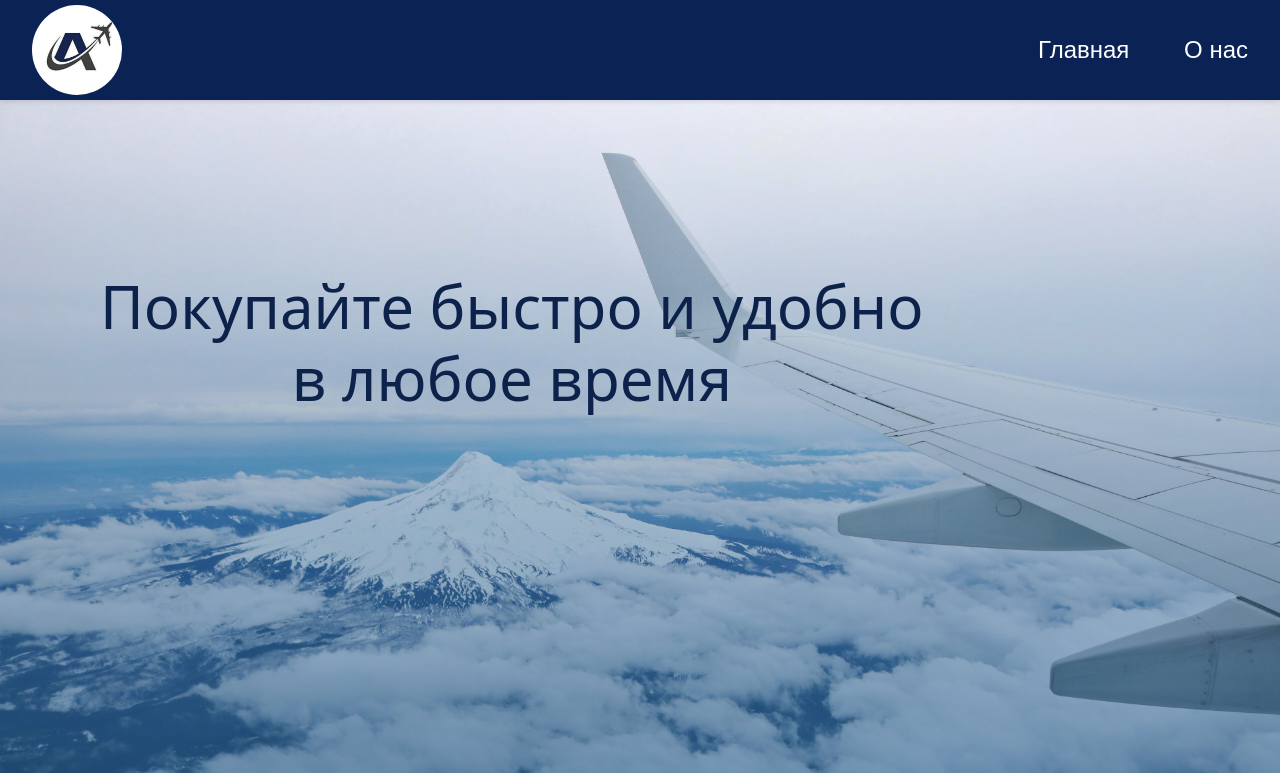
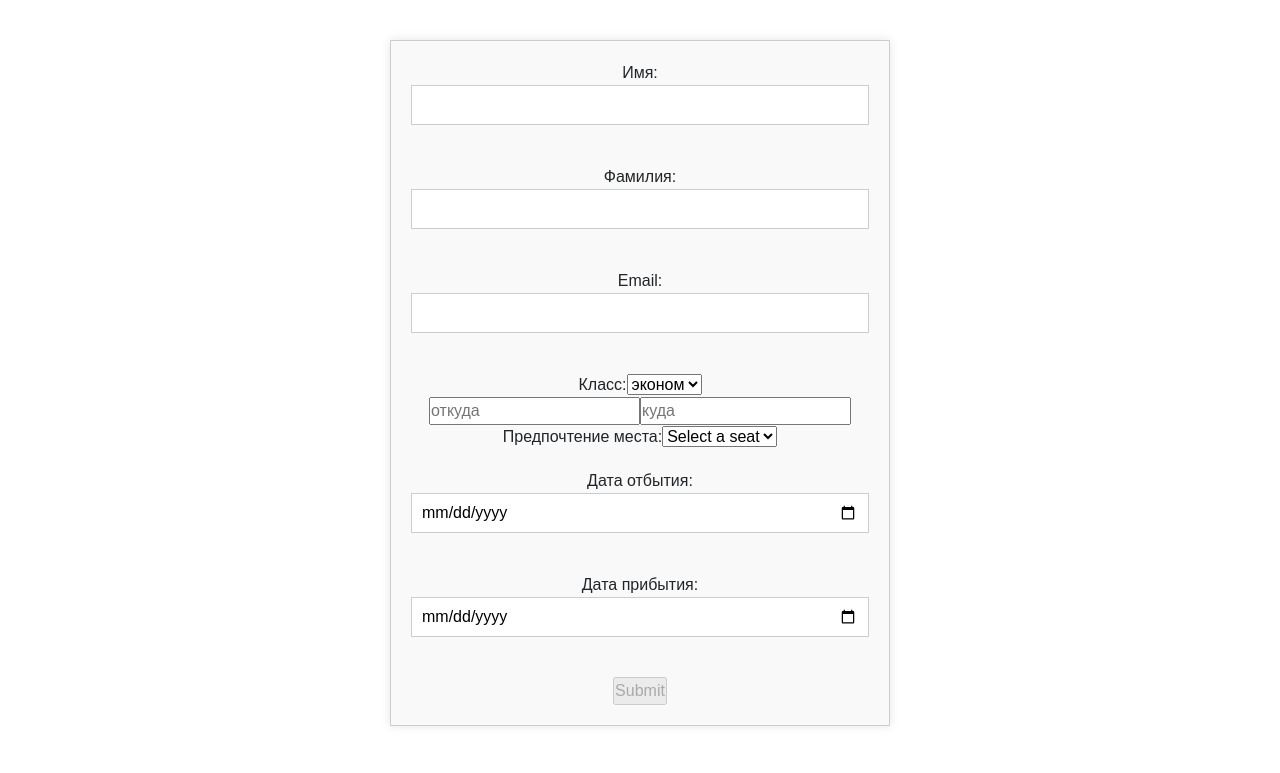
Before and after one commit to 1table/AviaAsia, a React (Create React App) app: page / in a window 1280 px wide. Shown: the top 773 px of the page. Built offline with nearby package versions, Linux system fonts and the light colour scheme.

Commit message:
add react hook form

```diff
--- a/package.json
+++ b/package.json
@@ -10,6 +10,7 @@
     "react": "^18.3.1",
     "react-bootstrap": "^2.10.2",
     "react-dom": "^18.3.1",
+    "react-hook-form": "^7.51.5",
     "react-router-dom": "^6.23.0",
     "react-scripts": "5.0.1",
     "server": "^1.0.39",
--- a/src/App.js
+++ b/src/App.js
@@ -9,6 +9,7 @@ import About from './pages/About/About';
 import Search from './components/search/search1'
 import Search2 from './components/search/search2'
 import Registration from './pages/Registration/Registration';
+import RegistrationForm from './components/RegistrationForm/RegistrationForm';
 // import Ticket from './assets/Registration/RegistrationForm'
 
 
@@ -16,7 +17,8 @@ function App() {
   return (
     <div className="App">
       <BrowserRouter>
-      <Header />
+      {/* <Header /> */}
+      <RegistrationForm />
       <Routes>
         <Route path ='/' element={<Home/>} />
         <Route path ='/about' element={<About/>} />
--- a/src/components/RegistrationForm/RegistrationForm.jsx
+++ b/src/components/RegistrationForm/RegistrationForm.jsx
@@ -1,135 +1,353 @@
-import React, { useState } from 'react';
+import React from 'react';
+import { isValidDateValue } from '@testing-library/user-event/dist/utils';
+import { useForm } from 'react-hook-form';
 import Ticket from '../Ticket/Ticket';
-import s from './RegistrationForm.module.css'
-
+import s from './RegistrationForm.module.css';
 import SearchForm from '../SeachForm/SeachForm';
 
-function RegistrationForm() {
-  const [firstName, setFirstName] = useState('');
-  const [lastName, setLastName] = useState('');
-  const [email, setEmail] = useState('');
-  const [seat, setSeat] = useState('');
-  // const [Ticket, setTicket] = useState(false);
-  const [isTicket, setIsTicket] = useState(false);
-  const [departureDate, setDepartureDate] = useState('');
-  const [arrivalDate, setArrivalDate] = useState('');
-  const [Class, setClass] = useState('');
+const RegistrationForm = () => {
+  const {
+    register,
+    formState: { errors, isValid },
+    handleSubmit,
+    reset,
+  } = useForm({
+    mode: 'onBlur',
+  });
 
-  const [inputValue, setInputValue] = useState('');
-  const [inputValue2, setInputValue2] = useState('');
-
-  const handleSubmit = (event) => {
-    event.preventDefault();
-    setIsTicket(true);
-  };
-
-  const handleClose = () => {
-    setIsTicket(false);
+  const onSubmit = (data) => {
+    alert(JSON.stringify(data));
+    reset();
   };
 
   return (
-    <>
-      <form onSubmit={handleSubmit} className={s.registration_container}>
+    <div>
+      <form onSubmit={handleSubmit(onSubmit)} className={s.registration_container}>
         <div className={s.registration_div}>
           Имя:
           <input
             type="text"
-            value={firstName}
-            onChange={(e) => setFirstName(e.target.value)}
+            {...register('firstName', {
+              required: 'поле обязательно к заполнению',
+              minLength: {
+                value: 5,
+                message: 'Минимум 5 символов.',
+              },
+            })}
             className={s.registration_input}
           />
+          {errors?.firstName && <p className={s.error}>{errors?.firstName?.message || 'Error!'}</p>}
         </div>
+
         <div className={s.registration_div}>
           Фамилия:
           <input
             type="text"
-            value={lastName}
-            onChange={(e) => setLastName(e.target.value)}
+            {...register('lastName', {
+              required: 'поле обязательно к заполнению',
+              minLength: {
+                value: 5,
+                message: 'Минимум 5 символов.',
+              },
+            })}
             className={s.registration_input}
           />
+          {errors?.lastName && <p className={s.error}>{errors?.lastName?.message || 'Error!'}</p>}
         </div>
+
         <div className={s.registration_div}>
           Email:
           <input
             type="email"
-            value={email}
-            onChange={(e) => setEmail(e.target.value)}
+            {...register('email', {
+              required: 'поле обязательно к заполнению',
+              pattern: {
+                value: /^[A-Z0-9._%+-]+@[A-Z0-9.-]+\.[A-Z]{2,}$/i,
+                message: 'Invalid email address',
+              },
+            })}
             className={s.registration_input}
           />
+          {errors?.email && <p className={s.error}>{errors?.email?.message || 'Error!'}</p>}
         </div>
+
         <div>
           Класс:
-          <select value={Class} onChange={(e) => setClass(e.target.value)}>
+          <select {...register('Class', { required: 'поле обязательно к заполнению' })}>
             <option value="econom">эконом</option>
             <option value="business">бизнес</option>
           </select>
 
           <SearchForm />
+        </div>
 
-        </div>
         <div className={s.registration_div}>
           Предпочтение места:
-          <select value={seat} onChange={(e) => setSeat(e.target.value)}>
+          <select {...register('seat', { required: 'поле обязательно к заполнению' })}>
             <option value="">Select a seat</option>
-            <option value="1A"> 1A </option>
-            <option value="1B"> 1B </option>
-            <option value="1C"> 1C </option>
-            <option value="2A"> 2A </option>
-            <option value="2B"> 2B </option>
-            <option value="2C"> 2C </option>
-            <option value="3A"> 3A </option>
-            <option value="3B"> 3B </option>
-            <option value="3C"> 3C </option>
+            <option value="1A">1A</option>
+            <option value="1B">1B</option>
+            <option value="1C">1C</option>
+            <option value="2A">2A</option>
+            <option value="2B">2B</option>
+            <option value="2C">2C</option>
+            <option value="3A">3A</option>
+            <option value="3B">3B</option>
+            <option value="3C">3C</option>
 
-            <option value="1A"> 1D </option>
-            <option value="1B"> 1E </option>
-            <option value="1C"> 1F </option>
-            <option value="2A"> 2D </option>
-            <option value="2B"> 2E </option>
-            <option value="2C"> 2F </option>
-            <option value="3A"> 3D </option>
-            <option value="3B"> 3E </option>
-            <option value="3C"> 3F </option>
+            <option value="1A">1D</option>
+            <option value="1B">1E</option>
+            <option value="1C">1F</option>
+            <option value="2A">2D</option>
+            <option value="2B">2E</option>
+            <option value="2C">2F</option>
+            <option value="3A">3D</option>
+            <option value="3B">3E</option>
+            <option value="3C">3F</option>
           </select>
         </div>
+
         <div className={s.registration_div}>
           Дата отбытия:
           <input
             type="date"
-          value={departureDate}
-          onChange={(e) => setDepartureDate(e.target.value)}
+            {...register('departureDate', { required: 'поле обязательно к заполнению' })}
             className={s.registration_input}
           />
         </div>
+
         <div className={s.registration_div}>
           Дата прибытия:
           <input
             type="date"
-          value={arrivalDate}
-          onChange={(e) => setArrivalDate(e.target.value)}
+            {...register('arrivalDate', { required: 'поле обязательно к заполнению' })}
             className={s.registration_input}
           />
         </div>
-      <button type="submit" className={s.registration_button} class="btn btn-primary btn-lg">Купить билет</button>
+        <input type="submit" disabled={!isValid}/>
       </form>
 
-      {/* {Ticket && < Ticket firstName={firstName} lastName={lastName} email={email} seat={seat} departureTime={departureTime} arrivalTime={arrivalTime} Class={Class} onClose={handleClose} />}
-    </> */}
-        {isTicket &&
-          <Ticket firstName={firstName}
-          lastName={lastName}
-          email={email}
-          seat={seat}
-          departureDate={departureDate}
-          arrivalDate={arrivalDate}
-          Class={Class}
-          where={inputValue}
-          back={inputValue2}
+      {isValid && (
+        <Ticket
+          firstName={register.firstName}
+          lastName={register.lastName}
+          email={register.email}
+          seat={register.seat}
+          departureDate={register.departureDate}
+          arrivalDate={register.arrivalDate}
+          Class={register.Class}
+        />
+      )}
+    </div>
+  );
+};
+
+export default RegistrationForm;
 
 
-          onClose={handleClose} />}
-    </>
-  );
-}
 
-export default RegistrationForm;
+
+
+
+  // import { isValidDateValue } from '@testing-library/user-event/dist/utils';
+  // import React from 'react'
+  // import { useForm } from 'react-hook-form'
+
+  // const RegistrationForm = () => {
+  // const {
+  //   register,
+  //   formState: { errors, isValid },
+  //   handleSubmit,
+  //   reset,
+  // } = useForm({
+  //   mode: "onBlur"
+  // });
+
+  // const onSubmit =(data) => {
+  //   alert(JSON.stringify(data));
+  //   reset();
+  // }
+
+  //   return (
+  //     <div>
+  //       <form onSubmit={handleSubmit(onSubmit)}>
+  //         <label>
+  //           First Name:
+  //           <input
+  //           {...register('firstName',{
+  //             required: "поле обязательно к заполнению",
+  //             minLength: {
+  //               value: 5,
+  //               message: "Минимум 5 символов."
+  //             }
+  //           })}/>
+  //         </label>
+  //         <div>
+  //           {errors?.firstName && <p>{errors?.firstName?.message || "Error!"}</p>}
+  //         </div>
+
+  //         <label>
+  //           Last Name:
+  //           <input
+  //           {...register('lastName',{
+  //             required: "поле обязательно к заполнению",
+  //             minLength: {
+  //               value: 5,
+  //               message: "Минимум 5 символов."
+  //             }
+  //           })}/>
+  //         </label>
+  //         <div>
+  //           {errors?.lastName && <p>{errors?.lastName?.message || "Error!"}</p>}
+  //         </div>
+
+  //         <input type="submit" disabled={!isValid}/>
+  //       </form>
+  //     </div>
+  //   )
+  // }
+
+
+
+  // export default RegistrationForm;
+
+
+
+
+
+
+  // import React, { useState } from 'react';
+  // import Ticket from '../Ticket/Ticket';
+  // import s from './RegistrationForm.module.css'
+
+  // import SearchForm from '../SeachForm/SeachForm';
+
+  // function RegistrationForm() {
+  //   const [firstName, setFirstName] = useState('');
+  //   const [lastName, setLastName] = useState('');
+  //   const [email, setEmail] = useState('');
+  //   const [seat, setSeat] = useState('');
+  //   // const [Ticket, setTicket] = useState(false);
+  //   const [isTicket, setIsTicket] = useState(false);
+  //   const [departureDate, setDepartureDate] = useState('');
+  //   const [arrivalDate, setArrivalDate] = useState('');
+  //   const [Class, setClass] = useState('');
+
+  //   const [inputValue, setInputValue] = useState('');
+  //   const [inputValue2, setInputValue2] = useState('');
+
+  //   const handleSubmit = (event) => {
+  //     event.preventDefault();
+  //     setIsTicket(true);
+  //   };
+
+  //   const handleClose = () => {
+  //     setIsTicket(false);
+  //   };
+
+  //   return (
+  //     <>
+  //       <form onSubmit={handleSubmit} className={s.registration_container}>
+  //         <div className={s.registration_div}>
+  //           Имя:
+  //           <input
+  //             type="text"
+  //             value={firstName}
+  //             onChange={(e) => setFirstName(e.target.value)}
+  //             className={s.registration_input}
+  //           />
+  //         </div>
+  //         <div className={s.registration_div}>
+  //           Фамилия:
+  //           <input
+  //             type="text"
+  //             value={lastName}
+  //             onChange={(e) => setLastName(e.target.value)}
+  //             className={s.registration_input}
+  //           />
+  //         </div>
+  //         <div className={s.registration_div}>
+  //           Email:
+  //           <input
+  //             type="email"
+  //             value={email}
+  //             onChange={(e) => setEmail(e.target.value)}
+  //             className={s.registration_input}
+  //           />
+  //         </div>
+  //         <div>
+  //           Класс:
+  //           <select value={Class} onChange={(e) => setClass(e.target.value)}>
+  //             <option value="econom">эконом</option>
+  //             <option value="business">бизнес</option>
+  //           </select>
+
+  //           <SearchForm />
+
+  //         </div>
+  //         <div className={s.registration_div}>
+  //          Предпочтение места:
+  //           <select value={seat} onChange={(e) => setSeat(e.target.value)}>
+  //             <option value="">Select a seat</option>
+  //             <option value="1A"> 1A </option>
+  //             <option value="1B"> 1B </option>
+  //             <option value="1C"> 1C </option>
+  //             <option value="2A"> 2A </option>
+  //             <option value="2B"> 2B </option>
+  //             <option value="2C"> 2C </option>
+  //             <option value="3A"> 3A </option>
+  //             <option value="3B"> 3B </option>
+  //             <option value="3C"> 3C </option>
+
+  //             <option value="1A"> 1D </option>
+  //             <option value="1B"> 1E </option>
+  //             <option value="1C"> 1F </option>
+  //             <option value="2A"> 2D </option>
+  //             <option value="2B"> 2E </option>
+  //             <option value="2C"> 2F </option>
+  //             <option value="3A"> 3D </option>
+  //             <option value="3B"> 3E </option>
+  //             <option value="3C"> 3F </option>
+  //           </select>
+  //         </div>
+  //         <div className={s.registration_div}>
+  //         Дата отбытия:
+  //         <input
+  //           type="date"
+  //           value={departureDate}
+  //           onChange={(e) => setDepartureDate(e.target.value)}
+  //           className={s.registration_input}
+  //         />
+  //       </div>
+  //       <div className={s.registration_div}>
+  //        Дата прибытия:
+  //         <input
+  //           type="date"
+  //           value={arrivalDate}
+  //           onChange={(e) => setArrivalDate(e.target.value)}
+  //           className={s.registration_input}
+  //         />
+  //         </div>
+  //       <button type="submit" className={s.registration_button} class="btn btn-primary btn-lg">Купить билет</button>
+  //       </form>
+
+  //       {/* {Ticket && < Ticket firstName={firstName} lastName={lastName} email={email} seat={seat} departureTime={departureTime} arrivalTime={arrivalTime} Class={Class} onClose={handleClose} />}
+  //     </> */}
+  //         {isTicket &&
+  //           <Ticket firstName={firstName}
+  //           lastName={lastName}
+  //           email={email}
+  //           seat={seat}
+  //           departureDate={departureDate}
+  //           arrivalDate={arrivalDate}
+  //           Class={Class}
+  //           where={inputValue}
+  //           back={inputValue2}
+
+
+  //           onClose={handleClose} />}
+  //     </>
+  //   );
+  // }
+
+  // export default RegistrationForm;
--- a/src/components/RegistrationForm/RegistrationForm.module.css
+++ b/src/components/RegistrationForm/RegistrationForm.module.css
@@ -1,10 +1,10 @@
 .registration_container {
-  background-color: #ffffffbd;
   max-width: 500px;
   margin: 40px auto;
-  padding: 10px;
+  padding: 20px;
+  background-color: #f9f9f9;
   border: 1px solid #ccc;
-  border-radius: 5px;
+  box-shadow: 0 0 10px rgba(0, 0, 0, 0.1);
 }
 
 .registration_div {
@@ -13,32 +13,25 @@
 
 .registration_input {
   width: 100%;
+  height: 40px;
+  margin-bottom: 20px;
   padding: 10px;
   border: 1px solid #ccc;
-  border-radius: 5px;
 }
 
 .registration_button {
-  background-color: #000000;
-  color: white;
+  background-color: #4CAF50;
+  color: #fff;
+  padding: 10px 20px;
   border: none;
   border-radius: 5px;
-  padding: 10px 20px;
-  text-align: center;
-  text-decoration: none;
-  display: inline-block;
-  font-size: 16px;
-  margin: 10px 0;
   cursor: pointer;
 }
 
 .registration_button:hover {
-  background-color: rgb(30, 59, 190);
+  background-color: #3e8e41;
 }
 
-select {
-  width: 100%;
-  padding: 10px;
-  border: 1px solid #ccc;
-  border-radius: 5px;
+.error {
+  color: red;
 }
```
Also changed, not shown: 1 other file (tests, documents, lock files or other folders). Lines whose indentation alone changed are shown as unchanged.
